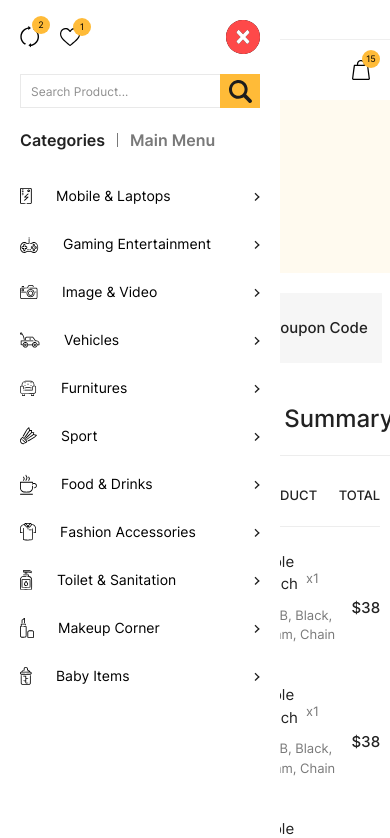
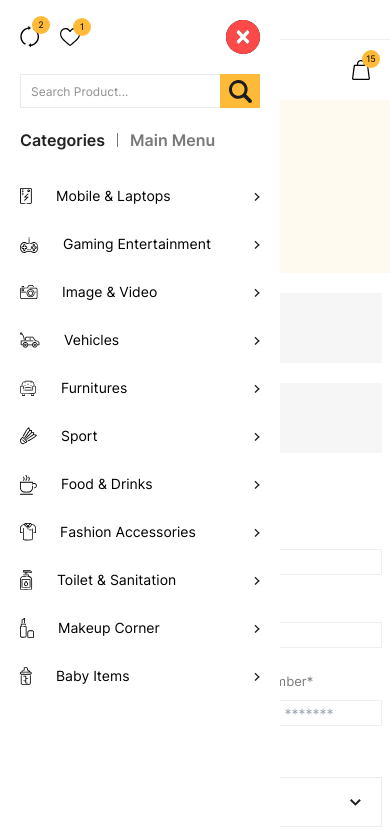
Before and after one commit to ifedayoagboola/bitsgiga-client, a React (Create React App) app: page /checkout in a window 390 px wide. Shown: the top 838 px of the page. Built offline with nearby package versions, Linux system fonts and the light colour scheme.

Commit message:
checkout page responsive done

```diff
--- a/src/components/CheakoutPage/index.jsx
+++ b/src/components/CheakoutPage/index.jsx
@@ -17,9 +17,9 @@ export default function CheakoutPage() {
         </div>
         <div className="checkout-main-content w-full">
           <div className="container-x mx-auto">
-            <div className="w-full mb-10">
-              <div className="flex space-x-[18px] h-[70px]">
-                <div className="w-1/2 h-full">
+            <div className="w-full sm:mb-10 mb-5">
+              <div className="sm:flex sm:space-x-[18px] s">
+                <div className="sm:w-1/2 w-full mb-5 h-[70px]">
                   <a href="#">
                     <div className="w-full h-full bg-[#F6F6F6] text-qblack flex justify-center items-center">
                       <span className="text-[15px] font-medium">
@@ -28,7 +28,7 @@ export default function CheakoutPage() {
                     </div>
                   </a>
                 </div>
-                <div className="flex-1 h-full">
+                <div className="flex-1 h-[70px]">
                   <a href="#">
                     <div className="w-full h-full bg-[#F6F6F6] text-qblack flex justify-center items-center">
                       <span className="text-[15px] font-medium">
@@ -39,15 +39,15 @@ export default function CheakoutPage() {
                 </div>
               </div>
             </div>
-            <div className="w-full flex space-x-[30px]">
-              <div className="w-1/2">
-                <h1 className="text-2xl text-qblack font-medium mb-5">
+            <div className="w-full lg:flex lg:space-x-[30px]">
+              <div className="lg:w-1/2 w-full">
+                <h1 className="sm:text-2xl text-xl text-qblack font-medium mb-5">
                   Billing Details
                 </h1>
                 <div className="form-area">
                   <form>
-                    <div className="flex space-x-5 items-center mb-6">
-                      <div className="w-1/2">
+                    <div className="sm:flex sm:space-x-5 items-center mb-6">
+                      <div className="sm:w-1/2  mb-5 sm:mb-0">
                         <InputCom
                           label="First Name*"
                           placeholder="Demo Name"
@@ -175,7 +175,7 @@ export default function CheakoutPage() {
                 </div>
               </div>
               <div className="flex-1">
-                <h1 className="text-2xl text-qblack font-medium mb-5">
+                <h1 className="sm:text-2xl text-xl text-qblack font-medium mb-5">
                   Order Summary
                 </h1>
 
```
